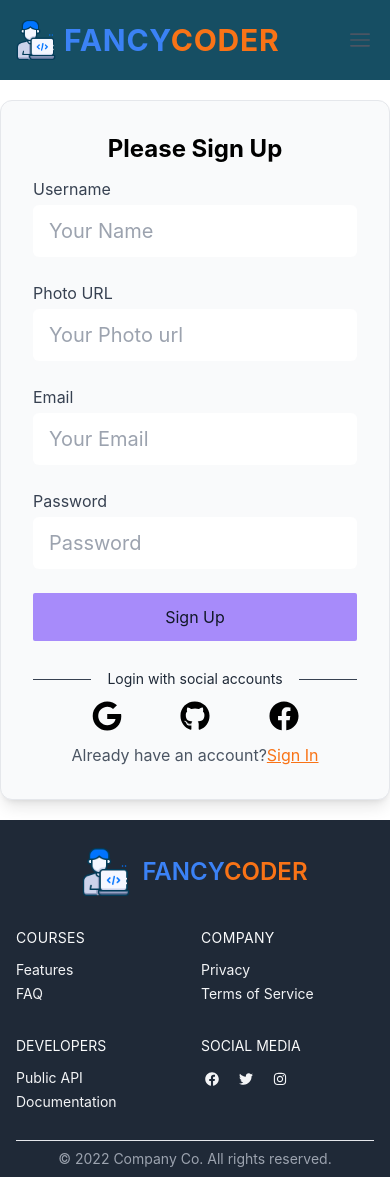
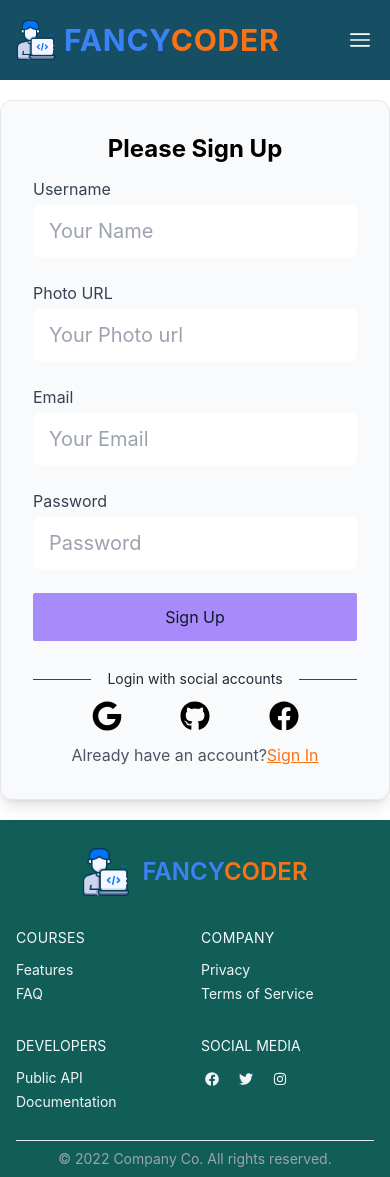
Before and after one commit to ThisIsKhalid/fancy-coder-client-site, a React (Create React App) app: page /signup in a window 390 px wide. Built offline with nearby package versions, Linux system fonts and the light colour scheme; no server answers.

Commit message:
change some style

```diff
--- a/src/Pages/Courses/CourseDetails/CheckOut.js
+++ b/src/Pages/Courses/CourseDetails/CheckOut.js
@@ -11,7 +11,7 @@ const CheckOut = () => {
   }
 
   return (
-    <section className=" text-gray-900 pt-10">
+    <section className=" text-gray-900 py-10 bg-teal-900">
       <div className="">
         <h1 className="text-center text-3xl font-bold  text-orange-500 mb-5">Premium Version</h1>
       </div>
--- a/src/Pages/Courses/CourseDetails/Course.js
+++ b/src/Pages/Courses/CourseDetails/Course.js
@@ -7,7 +7,7 @@ const Course = () => {
   const course = useLoaderData();
 
   return (
-    <div className="grid lg:grid-cols-5 sm:grid-cols-4 mt-5 gap-5">
+    <div className="grid lg:grid-cols-5 sm:grid-cols-4 my-5 gap-5">
       <div className="hidden sm:block">
         <LeftSideDetails></LeftSideDetails>
       </div>
--- a/src/Pages/Courses/CoursesNavAndCard/Courses.js
+++ b/src/Pages/Courses/CoursesNavAndCard/Courses.js
@@ -6,7 +6,7 @@ import RightSideCard from "./RightSideCard";
 const Courses = () => {
   const courses = useLoaderData();
   return (
-    <div className="bg-cyan-50 py-20">
+    <div className="bg-cyan-50 py-10">
       <div className="grid sm:grid-cols-4 lg:grid-cols-5 gap-2">
         <div className=" flex sm:flex-col flex-wrap gap-3">
           {courses.map((course) => (
--- a/src/Pages/Courses/CoursesNavAndCard/LeftSideNav.js
+++ b/src/Pages/Courses/CoursesNavAndCard/LeftSideNav.js
@@ -9,7 +9,7 @@ const LeftSideNav = ({course}) => {
         to={`/course/${id}`}
         className="shadow-md bg-gray-200 hover:bg-cyan-400 md:my-2 md:mx-4 rounded-md p-2"
       >
-        <h1 className="text-2xl font-mono font-bold text-gray-700">
+        <h1 className="text-xl font-mono font-bold text-gray-700">
           {category}
         </h1>
       </Link>
--- a/src/Pages/Other/Profile.js
+++ b/src/Pages/Other/Profile.js
@@ -4,7 +4,7 @@ import { AuthContext } from "../../context/AuthProvider";
 const Profile = () => {
     const {user} = useContext(AuthContext);
   return (
-    <div className="max-w-md p-8 sm:flex sm:space-x-6 bg-gray-900 text-gray-100 mx-auto mt-10 rounded-md">
+    <div className="max-w-md p-8 sm:flex sm:space-x-6 bg-gray-900 text-gray-100 mx-auto my-10 rounded-md">
       <div className="flex-shrink-0 w-full mb-6 h-44 sm:h-32 sm:w-32 sm:mb-0">
         <img
           src={user?.photoURL}
--- a/src/Pages/Shared/Footer.js
+++ b/src/Pages/Shared/Footer.js
@@ -5,7 +5,7 @@ import img from '../../Assets/programmer.png'
 
 const Footer = () => {
   return (
-    <footer className="px-4 divide-y bg-gray-800 text-gray-100">
+    <footer className="px-4 divide-y bg-teal-800 text-gray-100">
       <div className="container flex flex-col justify-between py-7 mx-auto space-y-8 lg:flex-row lg:space-y-0">
         <div className="lg:w-1/3">
           <Link
--- a/src/Pages/Shared/Header.js
+++ b/src/Pages/Shared/Header.js
@@ -138,7 +138,7 @@ const Header = () => {
               className="p-2 -mr-1 transition duration-200 rounded focus:outline-none focus:shadow-outline"
               onClick={() => setIsMenuOpen(true)}
             >
-              <svg className="w-5 text-gray-600" viewBox="0 0 24 24">
+              <svg className="w-5 text-white" viewBox="0 0 24 24">
                 <path
                   fill="currentColor"
                   d="M23,13H1c-0.6,0-1-0.4-1-1s0.4-1,1-1h22c0.6,0,1,0.4,1,1S23.6,13,23,13z"
```
